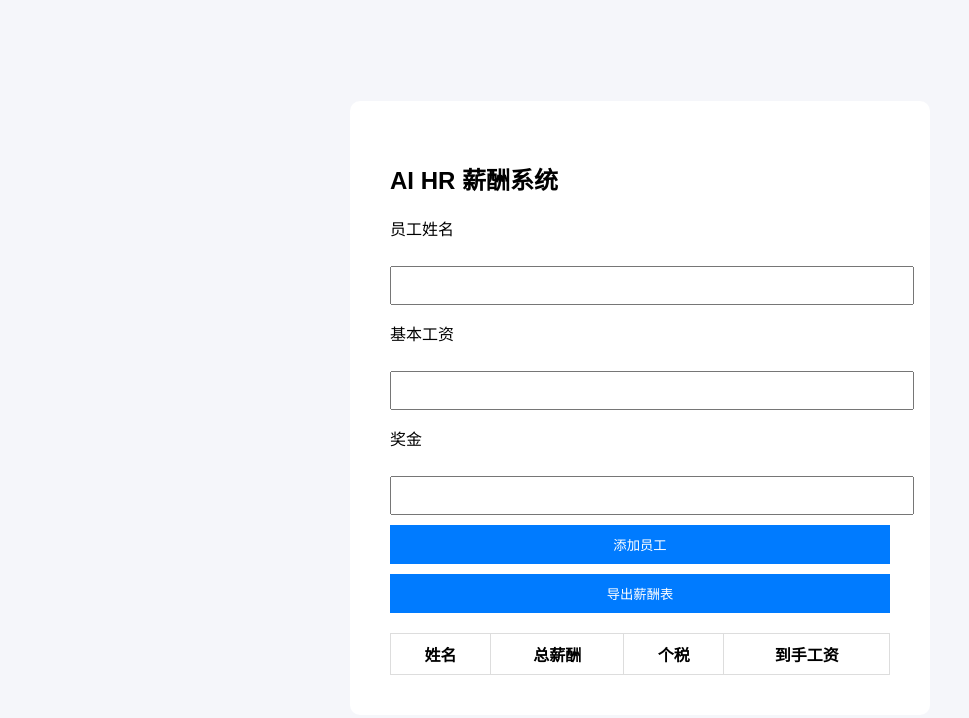
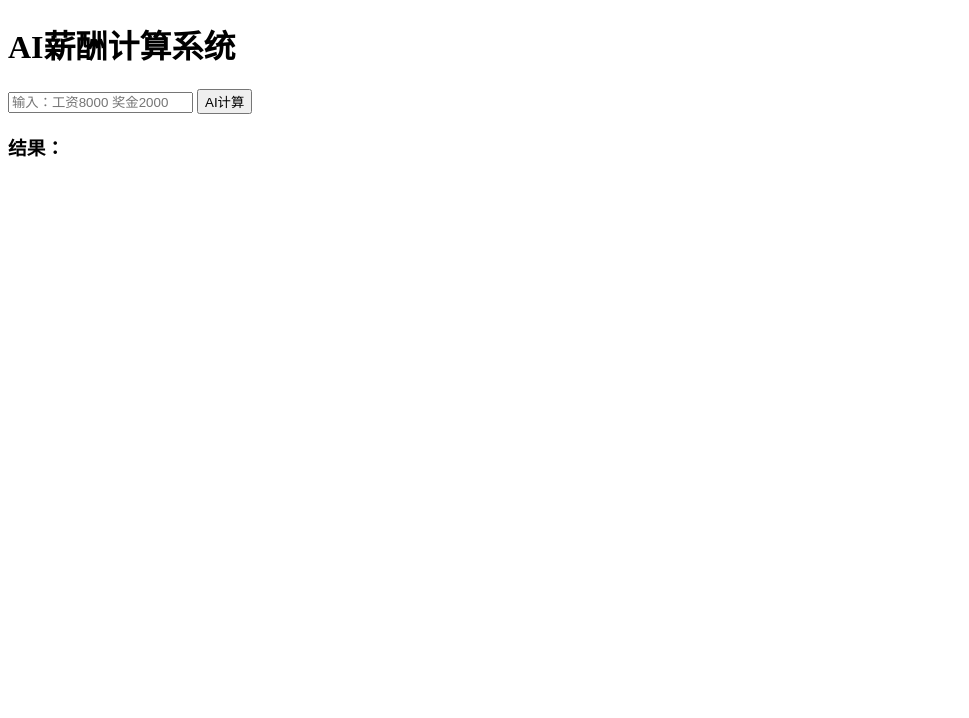
Before and after one commit to Damonsuper-tech/ai-hr-salary, a plain HTML site: page index.html in a window 1280 px wide. Shown: the whole page, without its empty margins (0-969 px from the left). Drawn offline with Linux system fonts and the light colour scheme.

Commit message:
add ai ui

```diff
--- a/index.html
+++ b/index.html
@@ -1,162 +1,41 @@
 <!DOCTYPE html>
-<html lang="zh">
+<html>
 <head>
-<meta charset="UTF-8">
-<title>AI HR 薪酬系统</title>
-
-<style>
-body{
-font-family: Arial;
-background:#f5f6fa;
-display:flex;
-justify-content:center;
-align-items:center;
-min-height:100vh;
-}
-
-.container{
-background:white;
-padding:40px;
-border-radius:10px;
-width:500px;
-}
-
-input{
-width:100%;
-padding:10px;
-margin-top:10px;
-}
-
-button{
-margin-top:10px;
-padding:10px;
-width:100%;
-background:#007bff;
-color:white;
-border:none;
-}
-
-table{
-margin-top:20px;
-border-collapse: collapse;
-width:100%;
-}
-
-td, th{
-border:1px solid #ddd;
-padding:8px;
-text-align:center;
-}
-
-</style>
-
+  <meta charset="UTF-8">
+  <title>AI薪酬系统</title>
 </head>
-
 <body>
 
-<div class="container">
+  <h1>AI薪酬计算系统</h1>
 
-<h2>AI HR 薪酬系统</h2>
+  <input id="input" placeholder="输入：工资8000 奖金2000">
+  <button onclick="aiCalculate()">AI计算</button>
 
-<p>员工姓名</p>
-<input id="name">
+  <h3>结果：</h3>
+  <div id="output"></div>
 
-<p>基本工资</p>
-<input id="baseSalary" type="number">
+  <script>
+    async function aiCalculate() {
 
-<p>奖金</p>
-<input id="bonus" type="number">
+      const input = document.getElementById("input").value;
 
-<button onclick="addEmployee()">添加员工</button>
+      const res = await fetch("/api/ai", {
+        method: "POST",
+        headers: {
+          "Content-Type": "application/json"
+        },
+        body: JSON.stringify({
+          text: input
+        })
+      });
 
-<button onclick="downloadCSV()">导出薪酬表</button>
+      const data = await res.json();
 
-<table>
-<tr>
-<th>姓名</th>
-<th>总薪酬</th>
-<th>个税</th>
-<th>到手工资</th>
-</tr>
-<tbody id="tableBody"></tbody>
-</table>
+      document.getElementById("output").innerText =
+        data.choices[0].message.content;
 
-</div>
-
-<script>
-
-let employees = [];
-
-// 个税计算
-function calculateTax(salary){
-  if(salary <= 5000) return 0;
-  if(salary <= 8000) return salary * 0.03;
-  if(salary <= 17000) return salary * 0.1;
-  return salary * 0.2;
-}
-
-// 添加员工
-function addEmployee(){
-
-let name = document.getElementById("name").value;
-let base = Number(document.getElementById("baseSalary").value);
-let bonus = Number(document.getElementById("bonus").value);
-
-if(!name){
-  alert("请输入姓名");
-  return;
-}
-
-let total = base + bonus;
-let tax = calculateTax(total);
-let net = total - tax;
-
-employees.push({ name, total, tax, net });
-
-renderTable();
-
-}
-
-// 渲染表格
-function renderTable(){
-
-let html = "";
-
-employees.forEach(e => {
-  html += `
-    <tr>
-      <td>${e.name}</td>
-      <td>${e.total}</td>
-      <td>${e.tax.toFixed(2)}</td>
-      <td>${e.net.toFixed(2)}</td>
-    </tr>
-  `;
-});
-
-document.getElementById("tableBody").innerHTML = html;
-
-}
-
-// 导出CSV
-function downloadCSV(){
-
-let csv = "姓名,总薪酬,个税,到手工资\n";
-
-employees.forEach(e=>{
-  csv += `${e.name},${e.total},${e.tax},${e.net}\n`;
-});
-
-let blob = new Blob([csv], { type: "text/csv" });
-let url = URL.createObjectURL(blob);
-
-let a = document.createElement("a");
-a.href = url;
-a.download = "salary.csv";
-a.click();
-
-}
-
-</script>
+    }
+  </script>
 
 </body>
 </html>
```
